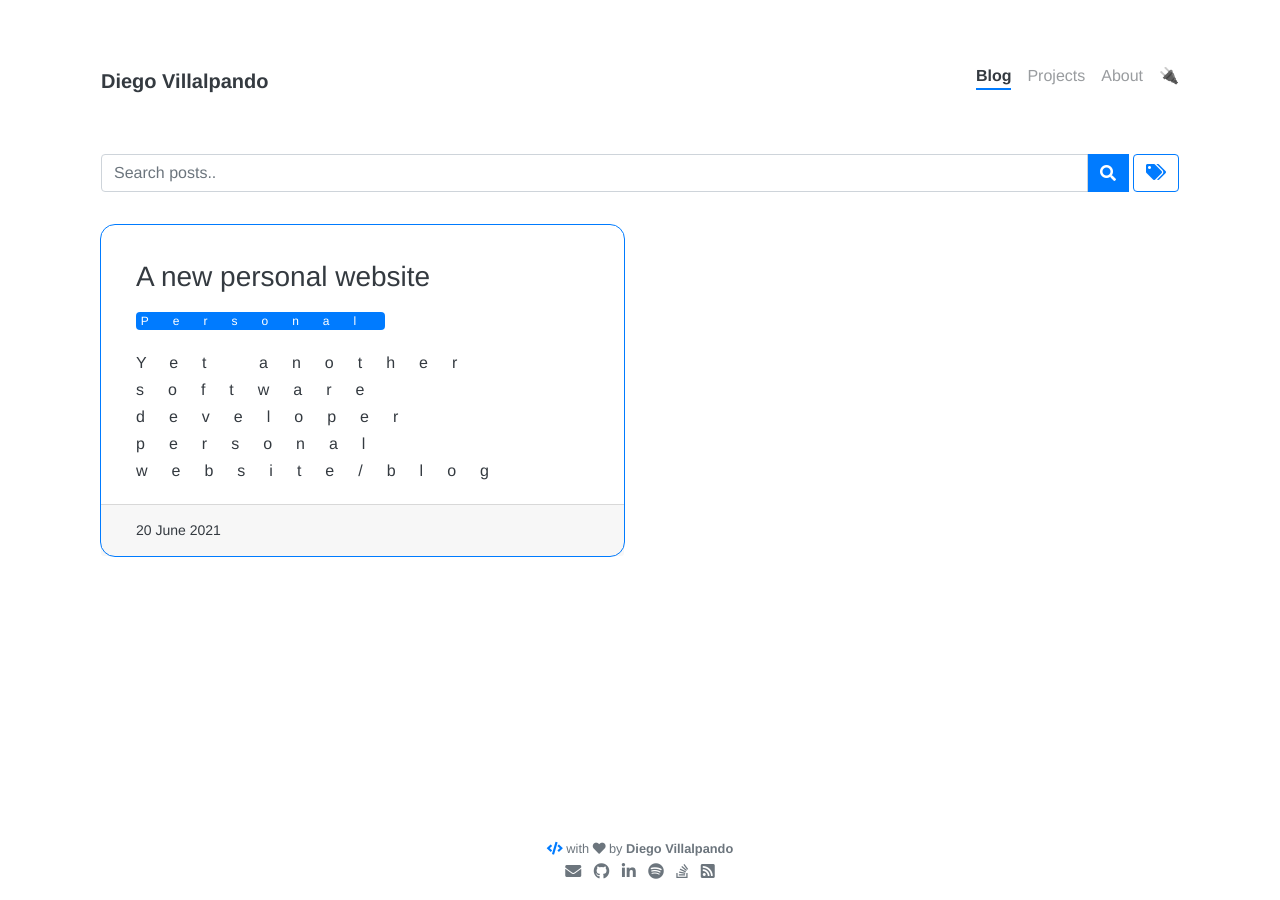
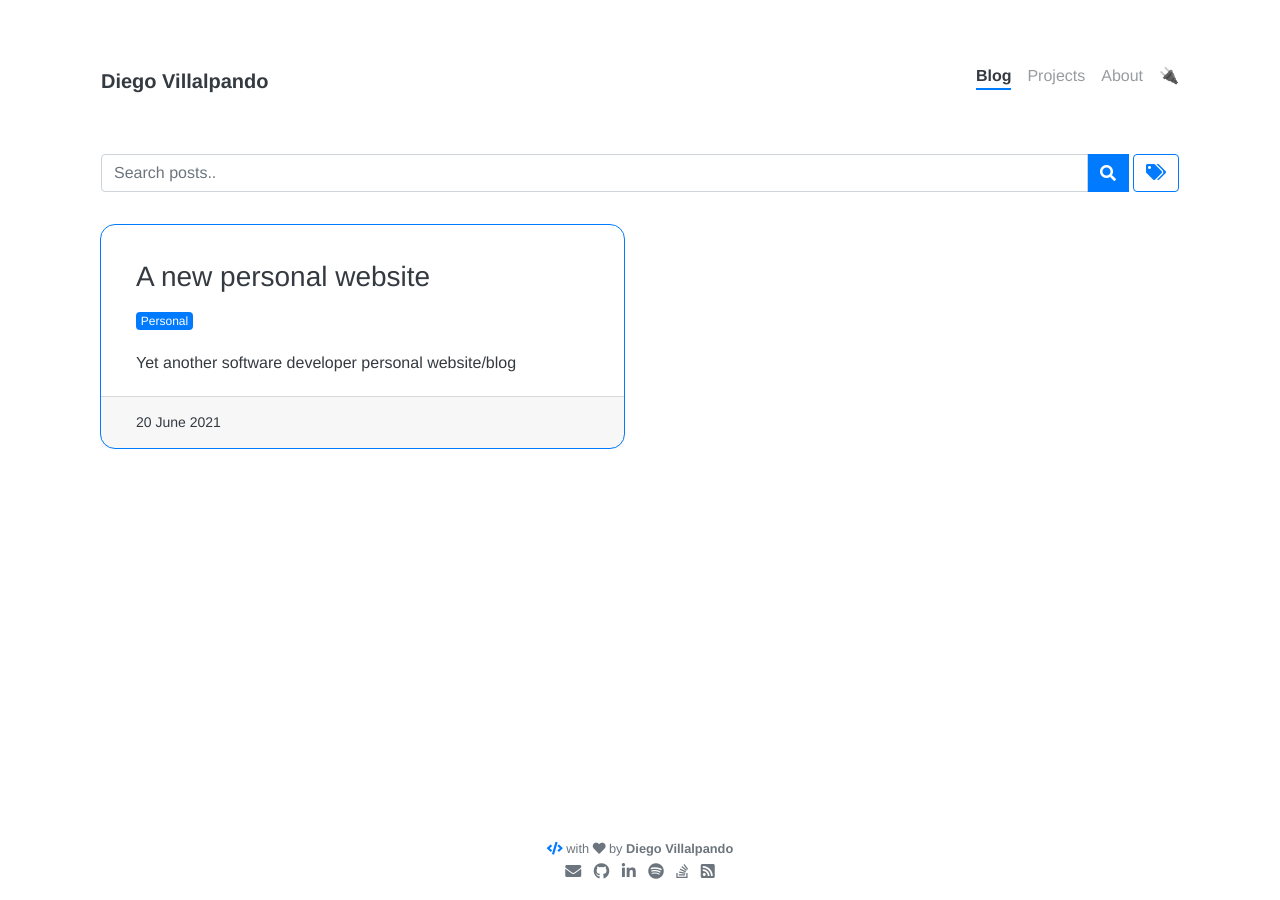
Before and after one commit to Dialvive/dialvive.dev, a Jekyll site: the page built from pages/blog.html, in a window 1280 px wide. Built offline with Jekyll 4.4.1, drawn with Linux system fonts in a browser that asks for light colours; nearby versions of some CDN libraries; comment, search, counter and statistics services are not loaded.

Commit message:
Update _blog.scss

```diff
--- a/_sass/_blog.scss
+++ b/_sass/_blog.scss
@@ -34,7 +34,6 @@
   p {
     font-size: 16px;
     line-height: 27px;
-    letter-spacing: 1.5em;
     max-width: 544px;
   }
 
```
